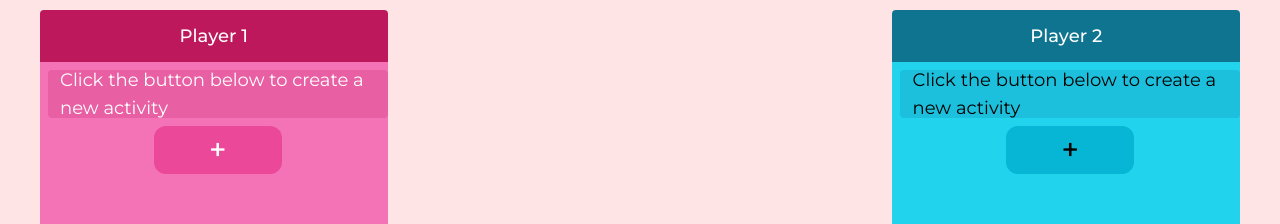
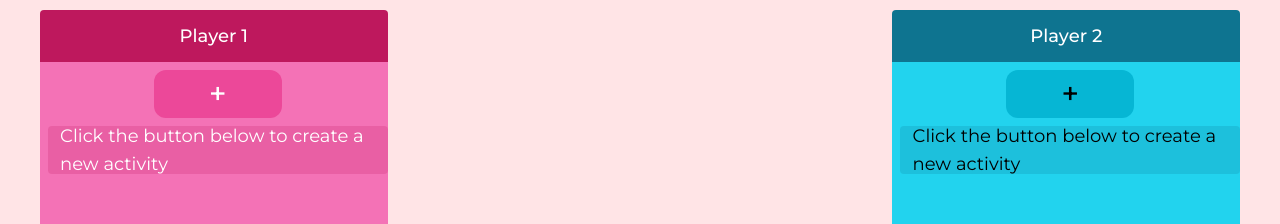
Before and after one commit to lorenzoa7/couple-wheel, a React (Create React App) app in the folder client/: page / in a window 1280 px wide. Shown: the part 137-361 px from the top of the page. Built offline with nearby package versions, Linux system fonts and the light colour scheme.

Commit message:
Place add activity at the top of content

```diff
--- a/client/src/pages/MainPage/GameConfiguration/ActivitiesList/index.jsx
+++ b/client/src/pages/MainPage/GameConfiguration/ActivitiesList/index.jsx
@@ -46,6 +46,7 @@ export default function ActivitiesList({ player = 'player1' }) {
 
     return (
         <>
+            <C.AddActivity theme={playerData[player].theme} onClick={addActivity}>+</C.AddActivity>
             {playerData[player].activities.length === 0 ? (
                 <C.Label theme={playerData[player].theme}>Click the button below to create a new activity</C.Label>
             ) : (
@@ -67,8 +68,6 @@ export default function ActivitiesList({ player = 'player1' }) {
                     </C.Activity>
                 ))
             }
-
-            <C.AddActivity theme={playerData[player].theme} onClick={addActivity}>+</C.AddActivity>
         </>
     )
 }
--- a/client/src/pages/MainPage/GameConfiguration/index.jsx
+++ b/client/src/pages/MainPage/GameConfiguration/index.jsx
@@ -31,6 +31,7 @@ export default function GameConfiguration({ player = 'player1', mustSpin }) {
                 <C.ActivitiesContainer theme={playerData[player].theme}>
                     <ActivitiesList player={player} />
                 </C.ActivitiesContainer>
+
             </C.Section>
         </C.Main>
     )
```
